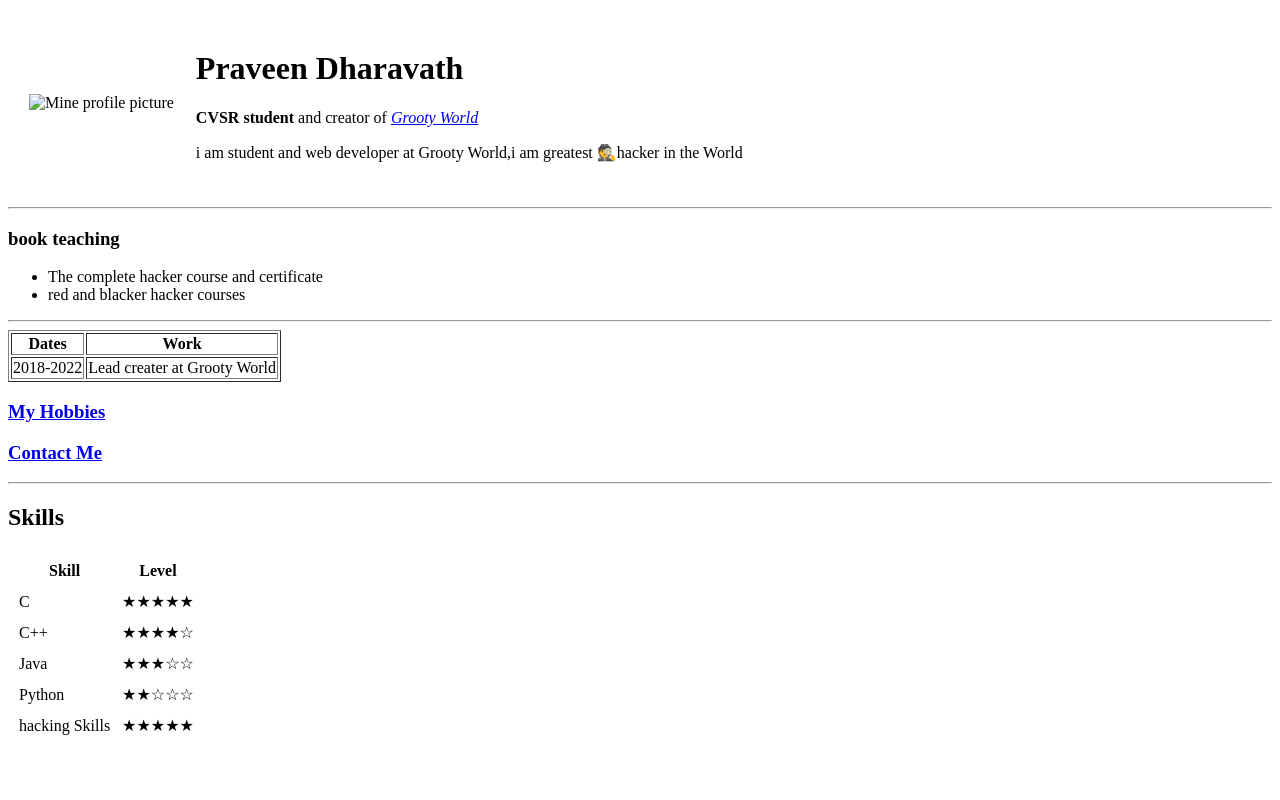
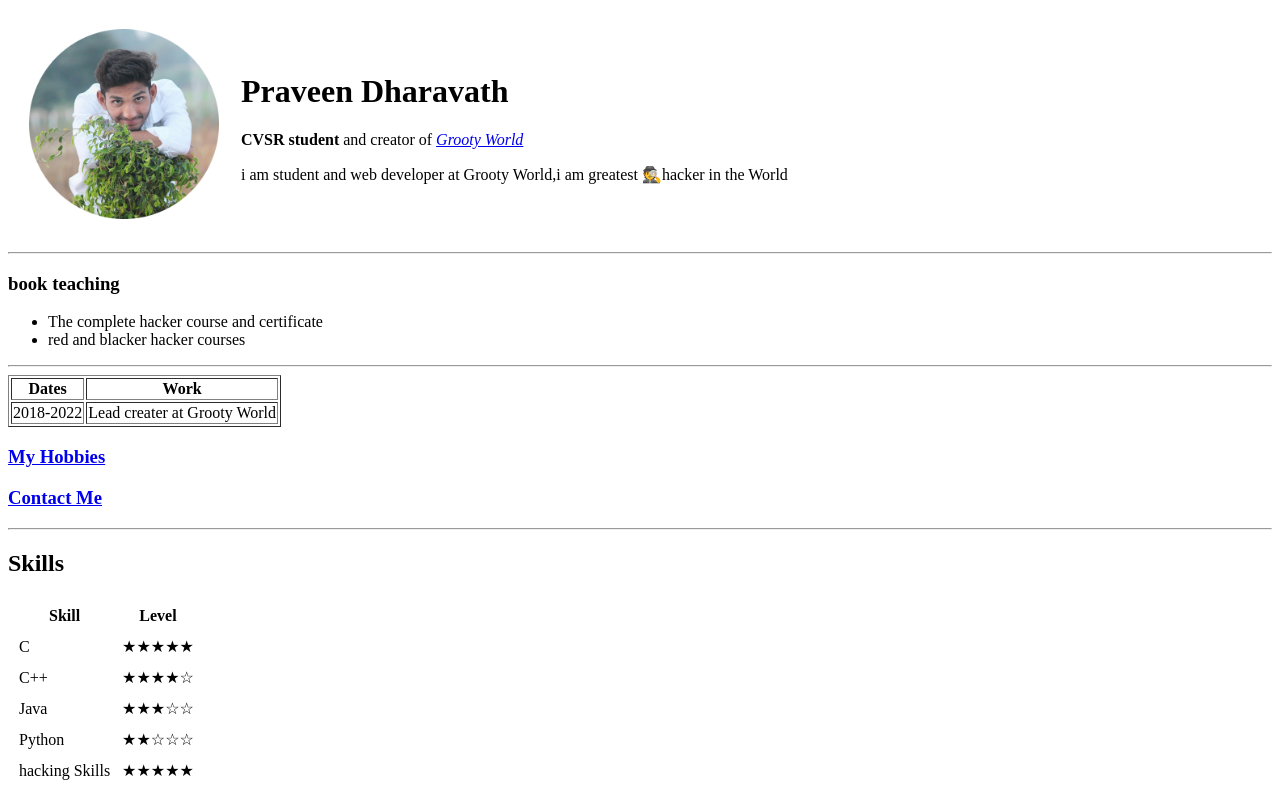
Before and after one commit to dharavathpraveen/cv, a plain HTML site: page index.html in a window 1280 px wide. Drawn offline with Linux system fonts and the light colour scheme.

Commit message:
Update index.html

```diff
--- a/index.html
+++ b/index.html
@@ -9,7 +9,7 @@
 <body>
   <table cellspacing="20">
     <tr>
-      <td><img src="IMG_20180318_083441_216-modified.png" alt="Mine profile picture" width="190" height="190"></td>
+      <td><img src="images/IMG_20180318_083441_216-modified.png" alt="Mine profile picture" width="190" height="190"></td>
       <td>
         <h1>Praveen Dharavath</h1>
         <p><strong>CVSR student</strong> and creator of <a href="https://en.wikipedia.org/wiki/Groot"><em>Grooty World</em></a></p>
```
